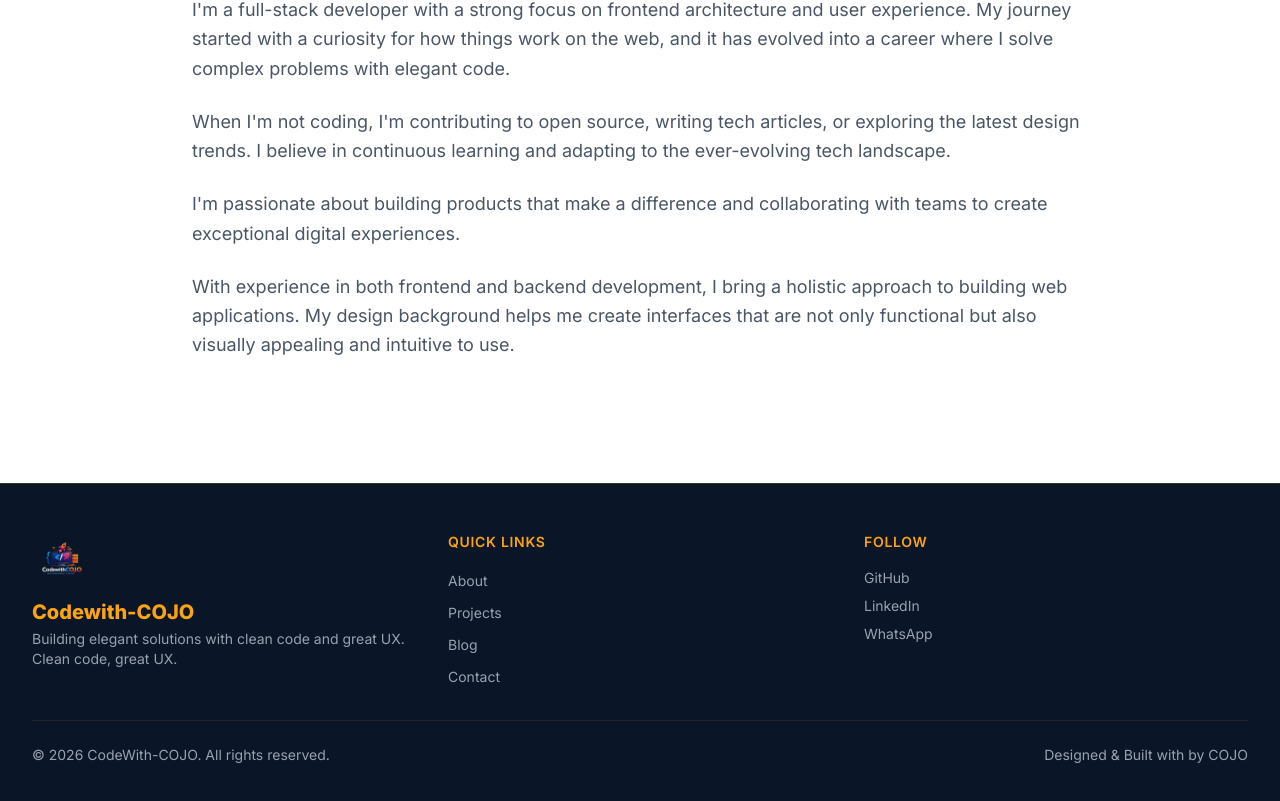
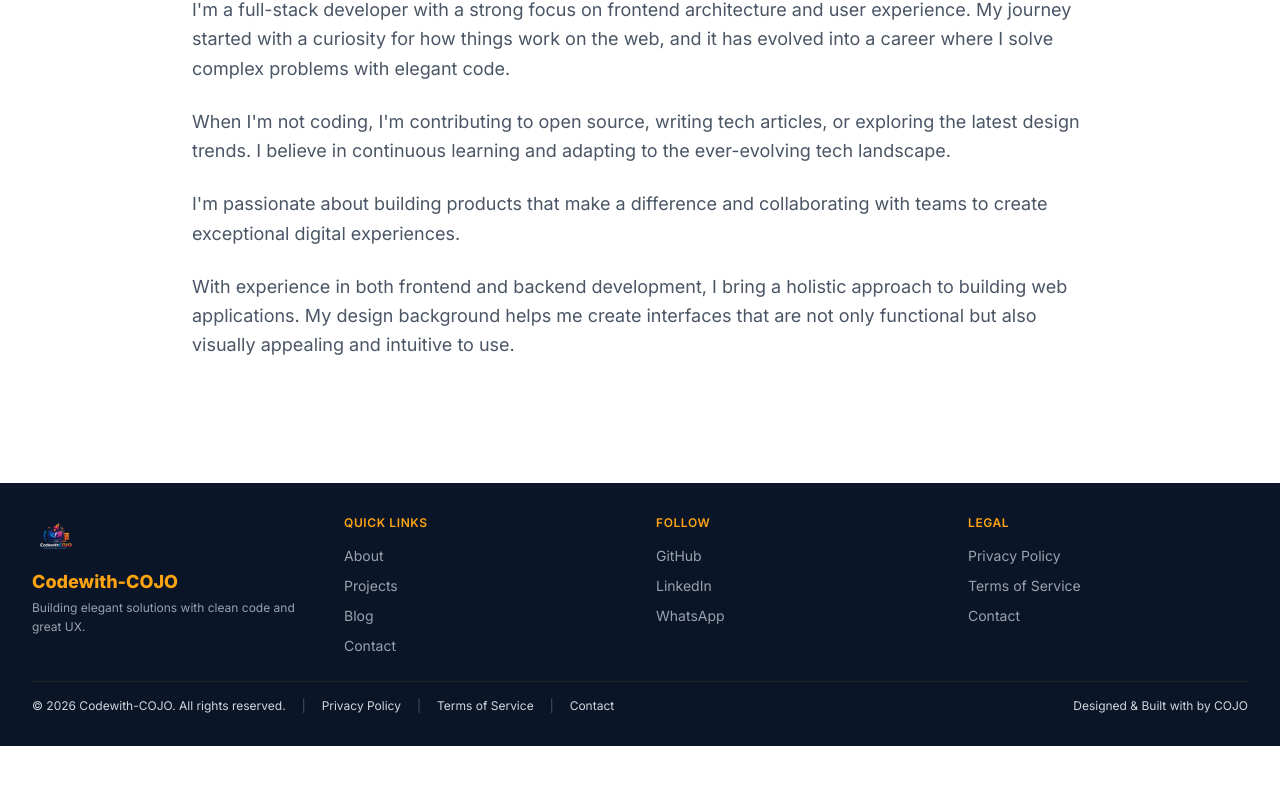
Before and after one commit to cojojunior/Portfolio, a React (Vite) app: page /about in a window 1280 px wide. Shown: the part 317-1118 px from the top of the page. After the commit the page ends 1063 px from the top, so only its background shows below. Built offline with nearby package versions, Linux system fonts and the light colour scheme.

Commit message:
resized and also enlarged logo

```diff
--- a/src/components/Footer.tsx
+++ b/src/components/Footer.tsx
@@ -2,58 +2,56 @@ import { Link } from "react-router-dom";
 
 const Footer = () => {
   return (
-    <footer className="bg-dark-navy border-t border-golden/20 py-6 sm:py-12 px-3 sm:px-6 lg:px-8">
+    <footer className="bg-dark-navy py-1.5 sm:py-8 px-3 sm:px-6 lg:px-8 h-full w-full">
       <div className="max-w-7xl mx-auto">
-        {/* 3 Columns on mobile */}
-        <div className="grid grid-cols-3 gap-2 sm:gap-8 pb-4 sm:pb-8 border-b border-golden/10">
-          {/* Brand with Logo on top - BIGGER LOGO ON MOBILE */}
+        {/* 4 Columns*/}
+        <div className="grid grid-cols-4 gap-2 sm:gap-8 pb-4 sm:pb-6 border-b border-golden/10">
+          {/* Brand Section */}
           <div className="flex flex-col items-start">
-            {/* Logo - Bigger on mobile */}
             <img
               src="/img/mylogo.png"
               alt="Codewith-COJO Logo"
-              className="w-15 h-15 sm:w-15 sm:h-15 rounded-full object-cover mb-1 sm:mb-2 transition-all hover:shadow-[0_0_20px_rgba(252,163,17,0.3)]"
+              className="w-15 h-15 sm:w-12 sm:h-12 rounded-full object-cover mb-0.5 sm:mb-2 transition-all hover:shadow-[0_0_20px_rgba(252,163,17,0.3)]"
             />
-            <h3 className="text-[8px] sm:text-xl font-extrabold text-golden leading-tight">
+            <h3 className="text-[6px] sm:text-lg font-extrabold text-golden leading-tight">
               Codewith-COJO
             </h3>
-            <p className="text-gray-400 text-[6px] sm:text-sm leading-relaxedsm:block mt-1">
-              Building elegant solutions with clean code and great UX. Clean
-              code, great UX.
+            <p className="text-gray-400 text-[5px] sm:text-xs leading-relaxed mt-0.5 sm:mt-1">
+              Building elegant solutions with clean code and great UX.
             </p>
           </div>
 
           {/* Quick Links */}
           <div>
-            <h4 className="text-[6px] sm:text-sm font-semibold text-golden uppercase tracking-wider mb-1 sm:mb-4">
+            <h4 className="text-[6px] sm:text-xs font-semibold text-golden uppercase tracking-wider mb-0.5 sm:mb-3">
               Quick Links
             </h4>
-            <ul className="space-y-0.5 sm:space-y-2">
+            <ul className="space-y-0.5 sm:space-y-1.5">
               <li>
                 <Link
                   to="/#about"
-                  className="text-gray-400 hover:text-golden transition-colors duration-300 text-[6px] sm:text-sm">
+                  className="text-gray-400 hover:text-golden transition-colors duration-300 text-[5px] sm:text-sm">
                   About
                 </Link>
               </li>
               <li>
                 <Link
                   to="/projects"
-                  className="text-gray-400 hover:text-golden transition-colors duration-300 text-[6px] sm:text-sm">
+                  className="text-gray-400 hover:text-golden transition-colors duration-300 text-[5px] sm:text-sm">
                   Projects
                 </Link>
               </li>
               <li>
                 <Link
                   to="/blog"
-                  className="text-gray-400 hover:text-golden transition-colors duration-300 text-[6px] sm:text-sm">
+                  className="text-gray-400 hover:text-golden transition-colors duration-300 text-[5px] sm:text-sm">
                   Blog
                 </Link>
               </li>
               <li>
                 <Link
                   to="/#contact"
-                  className="text-gray-400 hover:text-golden transition-colors duration-300 text-[6px] sm:text-sm">
+                  className="text-gray-400 hover:text-golden transition-colors duration-300 text-[5px] sm:text-sm">
                   Contact
                 </Link>
               </li>
@@ -62,39 +60,97 @@ const Footer = () => {
 
           {/* Social */}
           <div>
-            <h4 className="text-[6px] sm:text-sm font-semibold text-golden uppercase tracking-wider mb-1 sm:mb-4">
+            <h4 className="text-[6px] sm:text-xs font-semibold text-golden uppercase tracking-wider mb-0.5 sm:mb-3">
               Follow
             </h4>
-            <div className="flex flex-col gap-0.5 sm:gap-2">
+            <ul className="space-y-0.5 sm:space-y-1.5">
+              <li>
                 <a
                   href="https://github.com/cojojunior"
                   target="_blank"
                   rel="noopener noreferrer"
-                className="text-gray-400 hover:text-golden transition-colors duration-300 text-[6px] sm:text-sm">
+                  className="text-gray-400 hover:text-golden transition-colors duration-300 text-[5px] sm:text-sm">
                   GitHub
                 </a>
+              </li>
+              <li>
                 <a
-                href="https://www.linkedin.com/in/bright-sakyi-junior-akyea-09aaa1370/"
+                  href="https://www.linkedin.com/in/codewithcode/"
                   target="_blank"
                   rel="noopener noreferrer"
-                className="text-gray-400 hover:text-golden transition-colors duration-300 text-[6px] sm:text-sm">
+                  className="text-gray-400 hover:text-golden transition-colors duration-300 text-[5px] sm:text-sm">
                   LinkedIn
                 </a>
+              </li>
+              <li>
                 <a
                   href="https://wa.me/233570622400"
                   target="_blank"
                   rel="noopener noreferrer"
-                className="text-gray-400 hover:text-golden transition-colors duration-300 text-[6px] sm:text-sm">
+                  className="text-gray-400 hover:text-golden transition-colors duration-300 text-[5px] sm:text-sm">
                   WhatsApp
                 </a>
+              </li>
+            </ul>
           </div>
+
+          {/* Legal */}
+          <div>
+            <h4 className="text-[6px] sm:text-xs font-semibold text-golden uppercase tracking-wider mb-0.5 sm:mb-3">
+              Legal
+            </h4>
+            <ul className="space-y-0.5 sm:space-y-1.5">
+              <li>
+                <Link
+                  to="/privacy"
+                  className="text-gray-400 hover:text-golden transition-colors duration-300 text-[5px] sm:text-sm">
+                  Privacy Policy
+                </Link>
+              </li>
+              <li>
+                <Link
+                  to="/terms"
+                  className="text-gray-400 hover:text-golden transition-colors duration-300 text-[5px] sm:text-sm">
+                  Terms of Service
+                </Link>
+              </li>
+              <li>
+                <Link
+                  to="/#contact"
+                  className="text-gray-400 hover:text-golden transition-colors duration-300 text-[5px] sm:text-sm">
+                  Contact
+                </Link>
+              </li>
+            </ul>
           </div>
         </div>
 
-        {/* Bottom - Maintained as is */}
-        <div className="pt-3 sm:pt-6 flex flex-col sm:flex-row justify-between items-center gap-1.5 sm:gap-4 text-[6px] sm:text-sm text-gray-400">
-          <p>&copy; 2026 CodeWith-COJO. All rights reserved.</p>
-          <p>Designed & Built with by COJO</p>
+        {/* Bottom Bar */}
+        <div className="pt-3 sm:pt-4 flex flex-col sm:flex-row justify-between items-center gap-1 sm:gap-2 text-[5px] sm:text-xs text-gray-300">
+          <div className="flex flex-wrap items-center justify-center gap-1 sm:gap-4">
+            <span>&copy; 2026 Codewith-COJO. All rights reserved.</span>
+            <span className="hidden sm:inline text-gray-600">|</span>
+            <Link
+              to="/privacy"
+              className="hover:text-golden transition-colors duration-300">
+              Privacy Policy
+            </Link>
+            <span className="hidden sm:inline text-gray-600">|</span>
+            <Link
+              to="/terms"
+              className="hover:text-golden transition-colors duration-300">
+              Terms of Service
+            </Link>
+            <span className="hidden sm:inline text-gray-600">|</span>
+            <Link
+              to="/#contact"
+              className="hover:text-golden transition-colors duration-300">
+              Contact
+            </Link>
+          </div>
+          <div className="flex items-center gap-1">
+            <span className="text-gray-300">Designed & Built with by COJO</span>
+          </div>
         </div>
       </div>
     </footer>
```
Lines whose indentation alone changed are shown as unchanged.
